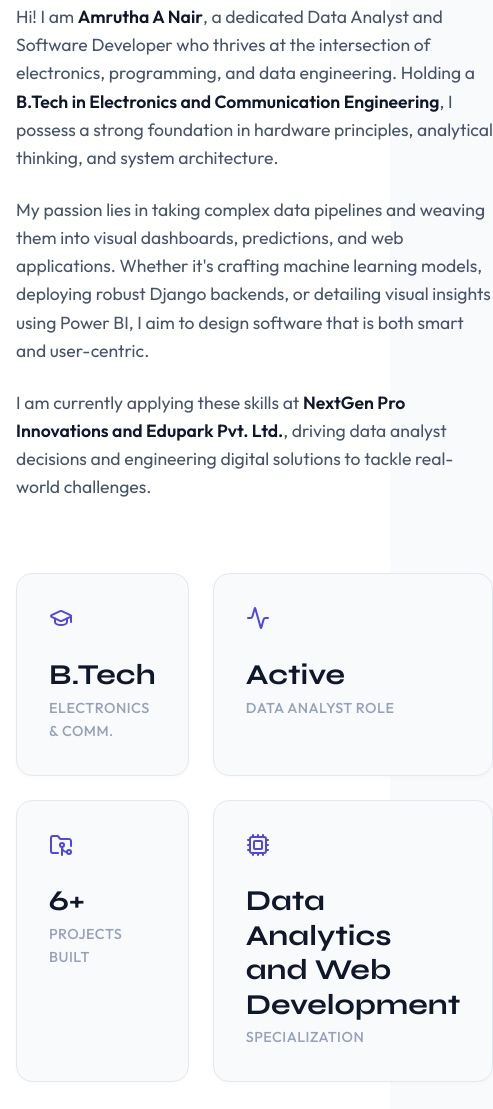
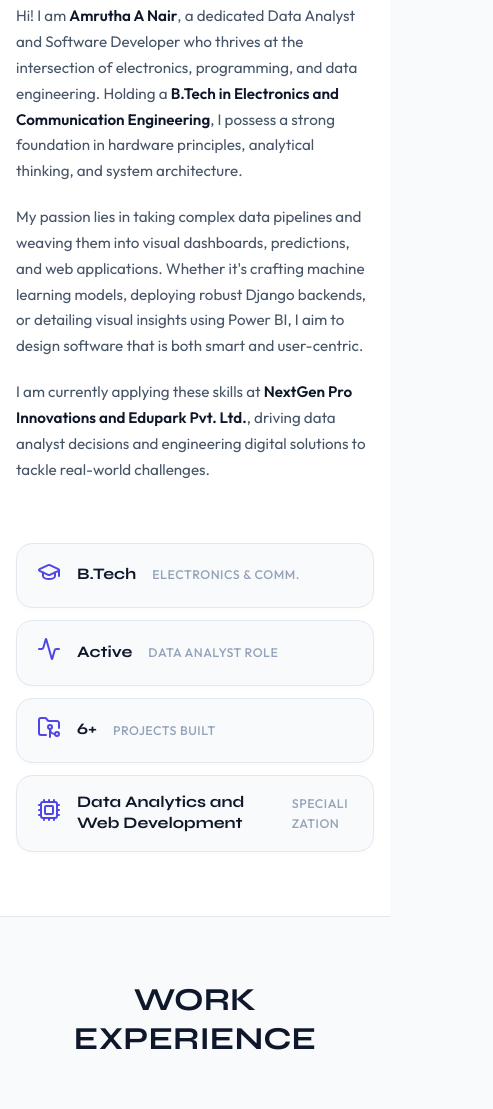
Before and after one commit to amruthaanair2347/Portfolio, a plain HTML site: page index.html in a window 390 px wide. Shown: the part 1262-2371 px from the top of the page, 493 px wide, since content can reach past the window. Drawn offline with nearby package versions, Linux system fonts and the light colour scheme.

Commit message:
Updated portfolio

```diff
--- a/style.css
+++ b/style.css
@@ -515,7 +515,7 @@ header.scrolled {
 }
 
 .about-bio p {
-  font-size: 1.1rem;
+  font-size: clamp(0.95rem, 2vw, 1.1rem);
   margin-bottom: 1.5rem;
   color: var(--text-secondary);
 }
@@ -538,6 +538,7 @@ header.scrolled {
   border-radius: var(--border-radius-md);
   box-shadow: var(--shadow-sm);
   transition: all var(--transition-fast);
+  word-break: break-word;
 }
 
 .stat-card:hover {
@@ -552,9 +553,10 @@ header.scrolled {
 }
 
 .stat-card h4 {
-  font-size: 1.8rem;
+  font-size: clamp(1rem, 3vw, 1.8rem);
   font-family: var(--font-display);
   margin-bottom: 0.25rem;
+  line-height: 1.3;
 }
 
 .stat-card p {
@@ -1219,7 +1221,26 @@ footer {
   /* About */
   .about-grid {
     grid-template-columns: 1fr;
-    gap: 3rem;
+    gap: 2.5rem;
+  }
+
+  .about-bio p {
+    font-size: 0.95rem;
+    margin-bottom: 1.25rem;
+    line-height: 1.7;
+  }
+
+  .about-stats-grid {
+    grid-template-columns: repeat(2, 1fr);
+    gap: 1rem;
+  }
+
+  .stat-card {
+    padding: 1.25rem;
+  }
+
+  .stat-card h4 {
+    font-size: 1.1rem;
   }
 
   /* Skills */
@@ -1295,6 +1316,33 @@ footer {
     width: 30px;
     height: 30px;
   }
+
+  /* About – extra small screens */
+  .about-stats-grid {
+    grid-template-columns: 1fr;
+    gap: 0.75rem;
+  }
+
+  .stat-card {
+    padding: 1rem 1.25rem;
+    display: flex;
+    align-items: center;
+    gap: 1rem;
+  }
+
+  .stat-icon {
+    margin-bottom: 0;
+    flex-shrink: 0;
+  }
+
+  .stat-card h4 {
+    font-size: 1rem;
+    margin-bottom: 0.1rem;
+  }
+
+  .stat-card p {
+    font-size: 0.78rem;
+  }
   /* Ensure project cards stack nicely */
   .project-card {
     padding: 2rem;
```
